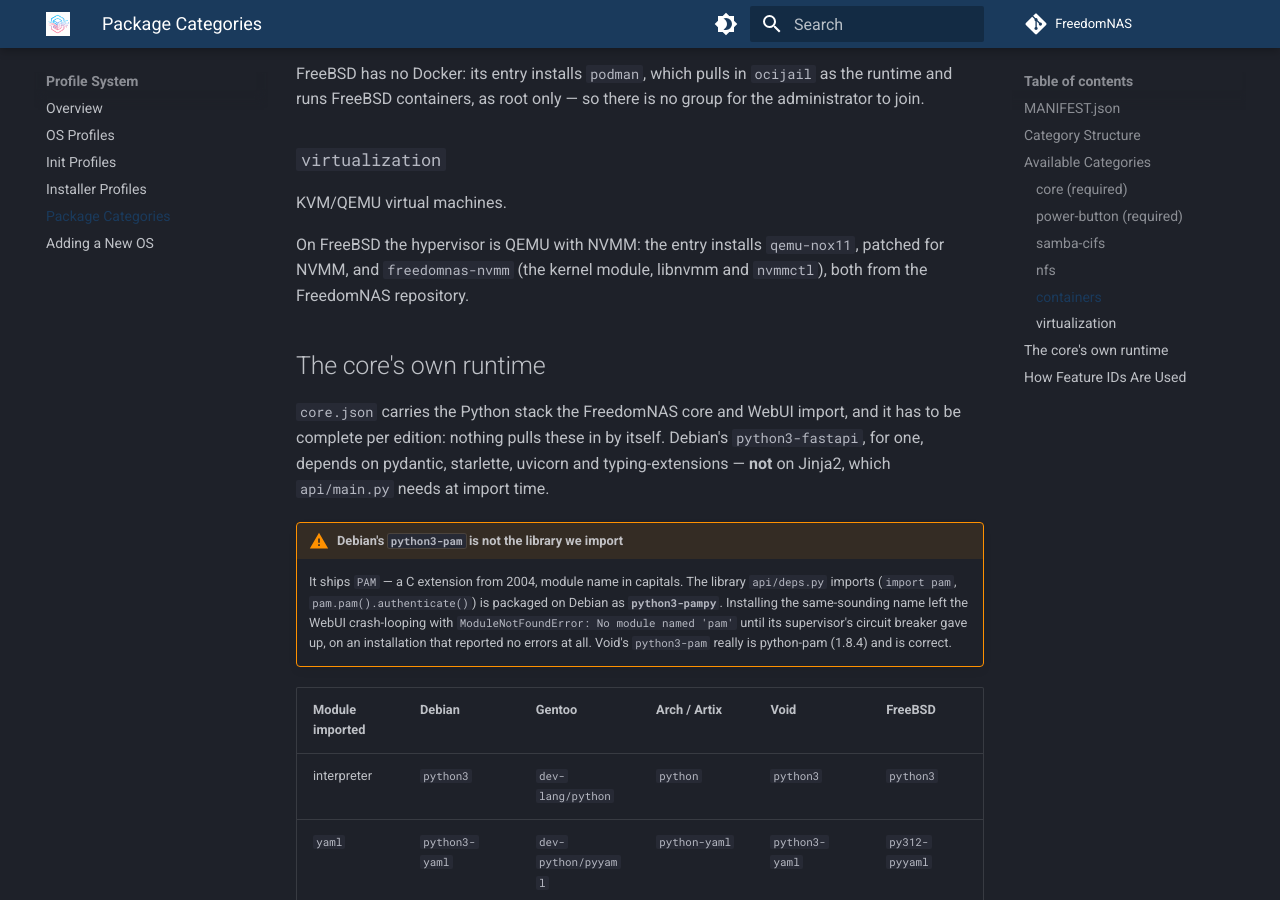
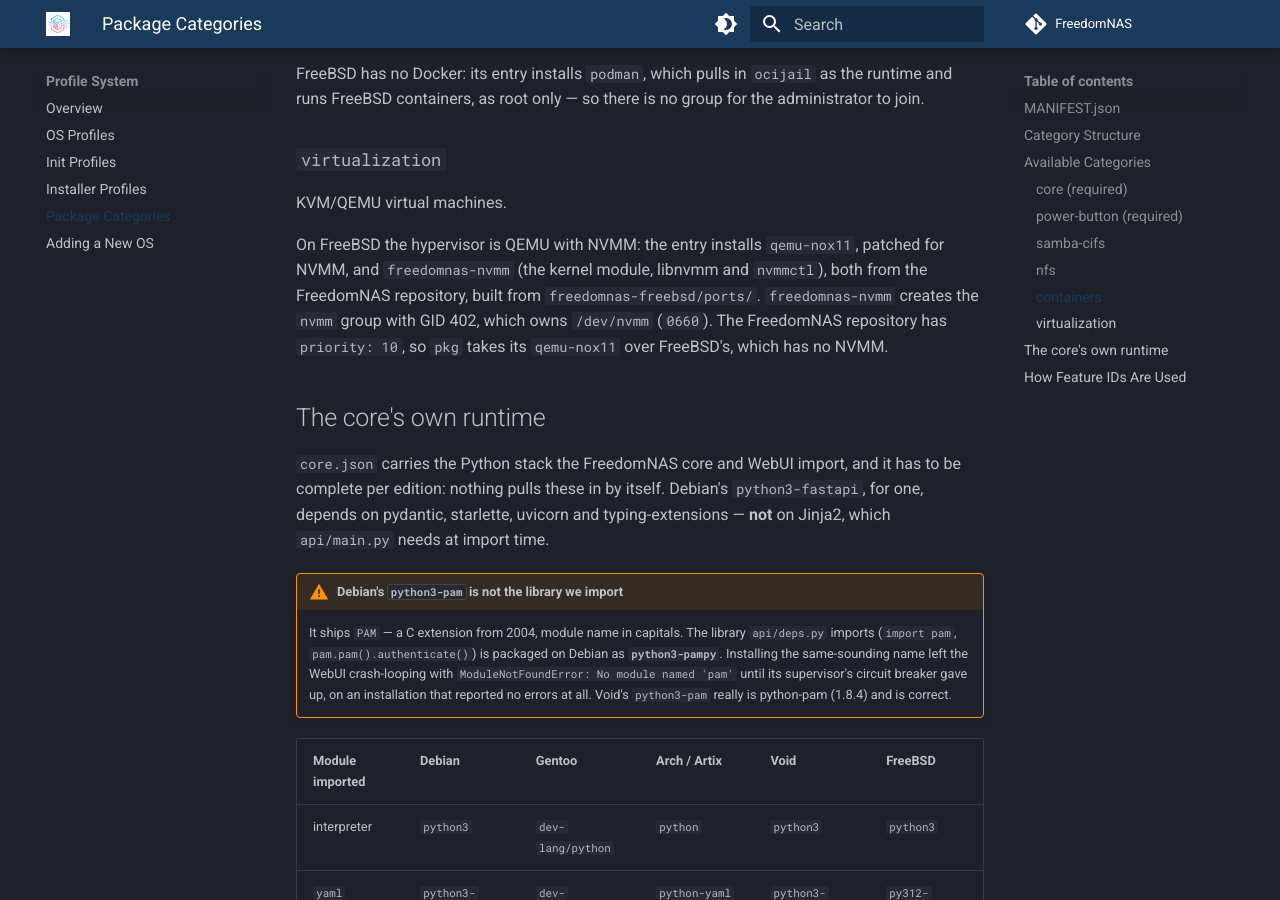
Before and after one commit to FreedomNAS/freedomnas-docs, an MkDocs documentation site: the page built from docs/profiles/packages.md, in a window 1280 px wide and 900 px high, scrolled down 2339 px. Built offline with MkDocs 1.6.1 and Material for MkDocs 9.7.7, drawn with Linux system fonts in a browser that asks for light colours.

Commit message:
Document the NVMM packages, the nvmm group and the repository priority

```diff
--- a/docs/profiles/packages.md
+++ b/docs/profiles/packages.md
@@ -96,7 +96,11 @@ KVM/QEMU virtual machines.
 
 On FreeBSD the hypervisor is QEMU with NVMM: the entry installs
 `qemu-nox11`, patched for NVMM, and `freedomnas-nvmm` (the kernel module,
-libnvmm and `nvmmctl`), both from the FreedomNAS repository.
+libnvmm and `nvmmctl`), both from the FreedomNAS repository, built from
+`freedomnas-freebsd/ports/`. `freedomnas-nvmm` creates the `nvmm` group
+with GID 402, which owns `/dev/nvmm` (`0660`). The FreedomNAS repository has
+`priority: 10`, so `pkg` takes its `qemu-nox11` over FreeBSD's, which has no
+NVMM.
 
 ## The core's own runtime
 
```
Also changed, not shown: docs/developer/open-items.md (+1 -1 lines), docs/user-guide/vm.md (+1 -1 lines).
